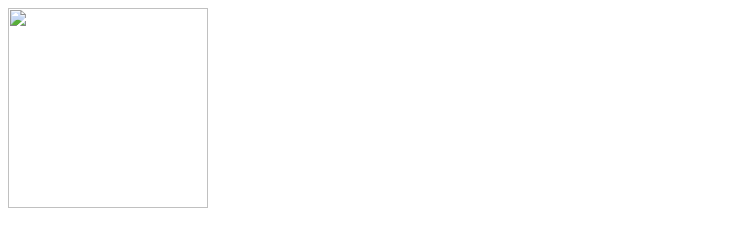
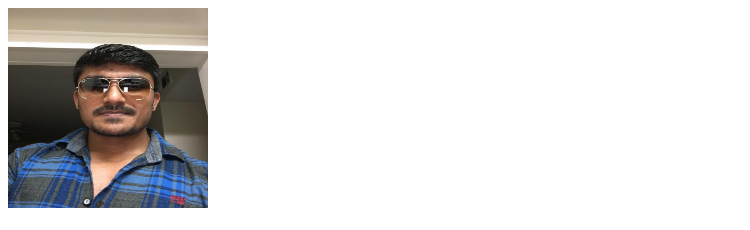
Before and after one commit to pramesh883/html-updatedResume, a plain HTML site: page index.html in a window 1280 px wide. Shown: the top 230 px of the page, without its empty margins (0-750 px from the left). Drawn offline with Linux system fonts and the light colour scheme.

Commit message:
Update index.html

```diff
--- a/index.html
+++ b/index.html
@@ -5,7 +5,7 @@
     <title>My Resume</title>
 </head>
 <body>
-    <img src="./images/IMG_1911.JPG" width="200" height="200" />
+    <img src="IMG_1911.JPG" width="200" height="200" />
     <h1>Prameshwor Rijal</h1>
     <a href="https://www.linkedin.com/in/prameshwor-rijal/">LinkedIn:</a> <br />
     <a href="https://github.com/pramesh883">GitHub:</a>
```
